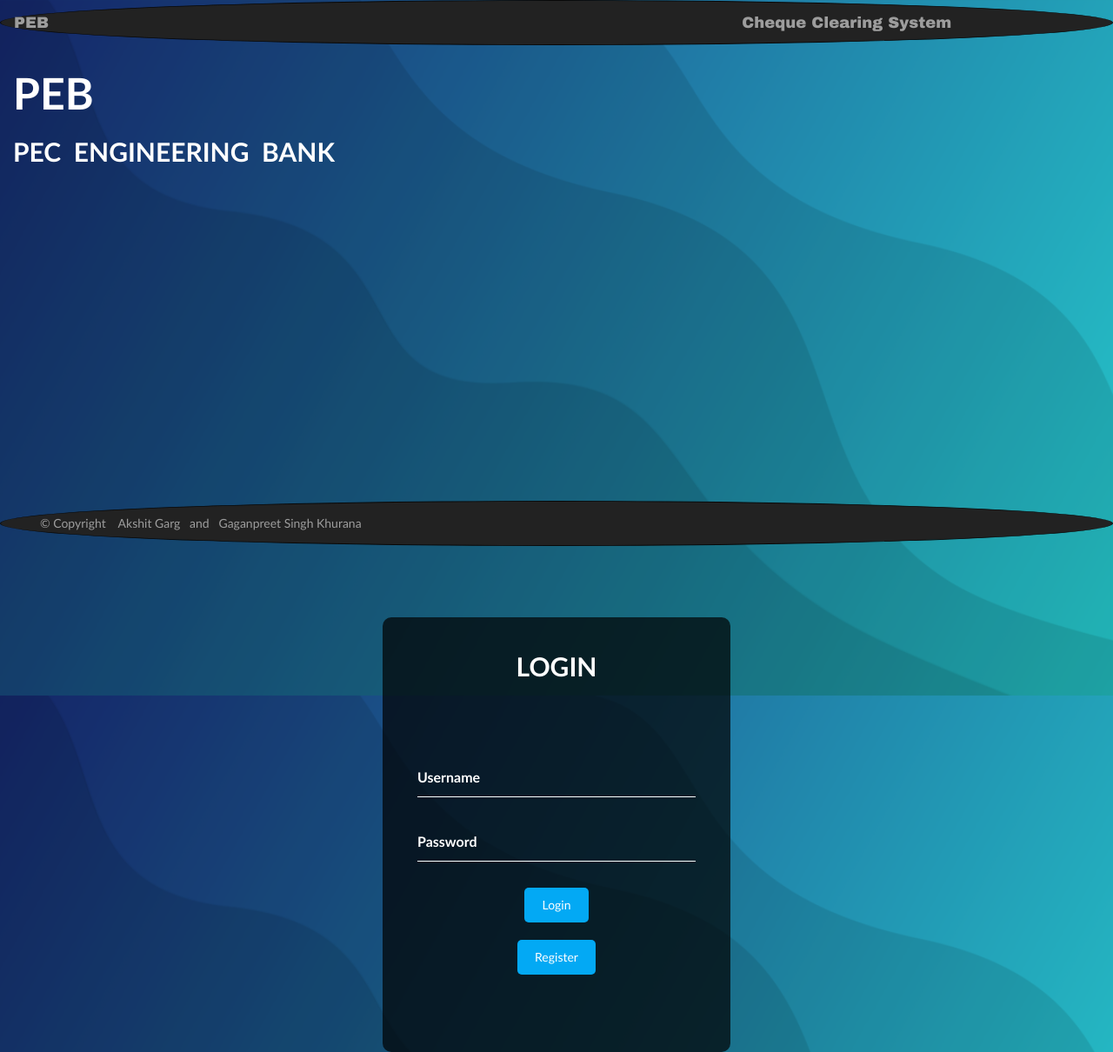
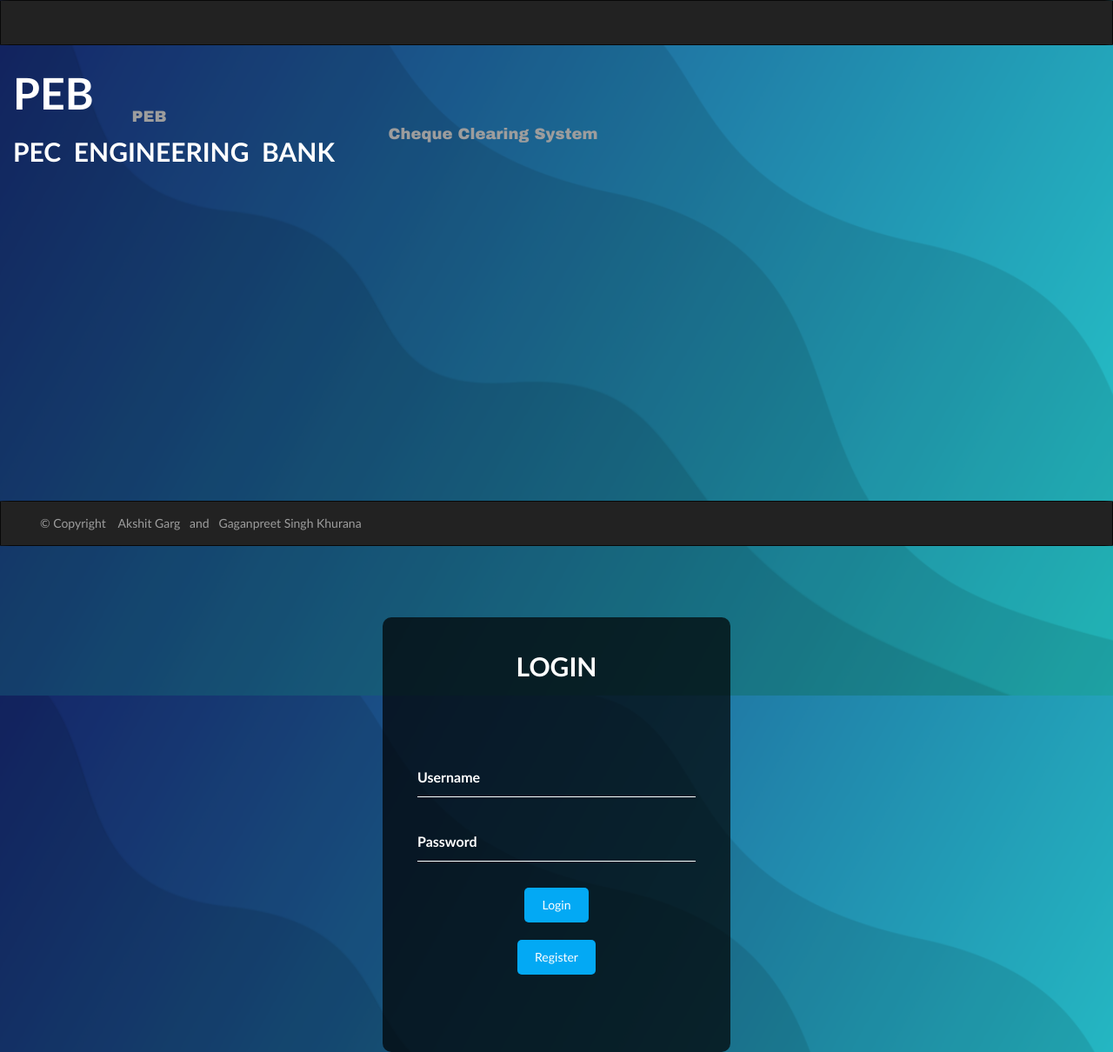
Before and after one commit to GaganpreetKhurana/ChequeClearingSystem, a Django app: page /main/ in a window 1280 px wide. Shown: the whole page at 87% size. Run offline with Django 3.2, Linux system fonts and the light colour scheme; some libraries are stand-ins or nearby versions.

Commit message:
navbar curve set,setting position of logout button and form left

```diff
--- a/ChequeClearingSystem/static/stylesheet/styles.css
+++ b/ChequeClearingSystem/static/stylesheet/styles.css
@@ -10,15 +10,15 @@ body {
 }
 
 .navbar{
-    border-radius: 120%;
+    border-radius: 1%;
     height: 10%;
 }
 .navbar-brand
 * {
     height: 10%;
-    margin: 10;
+    margin: 10%;
     padding: 0;
-    font-family: 'Arial Black' , cursive;
+    font-family: 'Arial Black', cursive;
 }
 .topleft {
   position: absolute;
```
